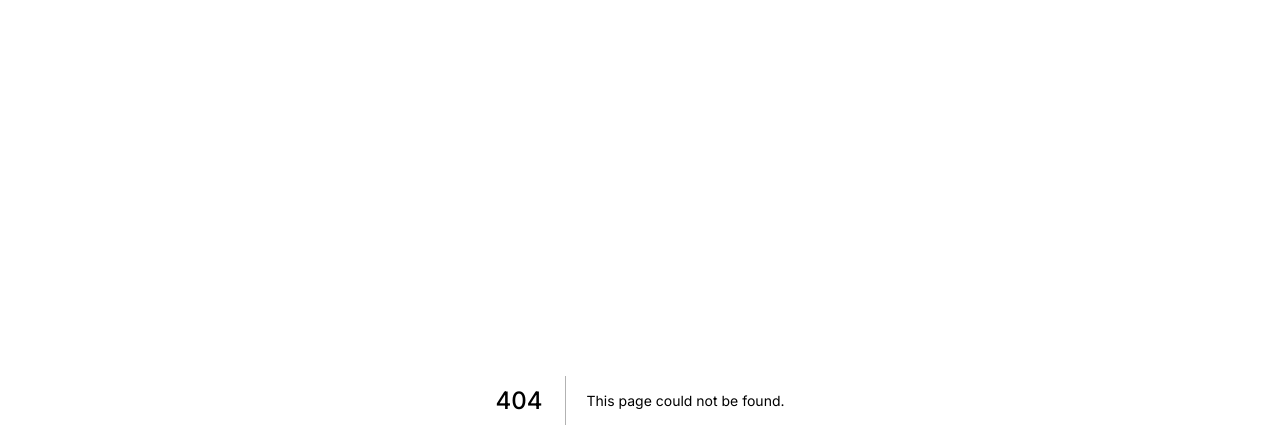
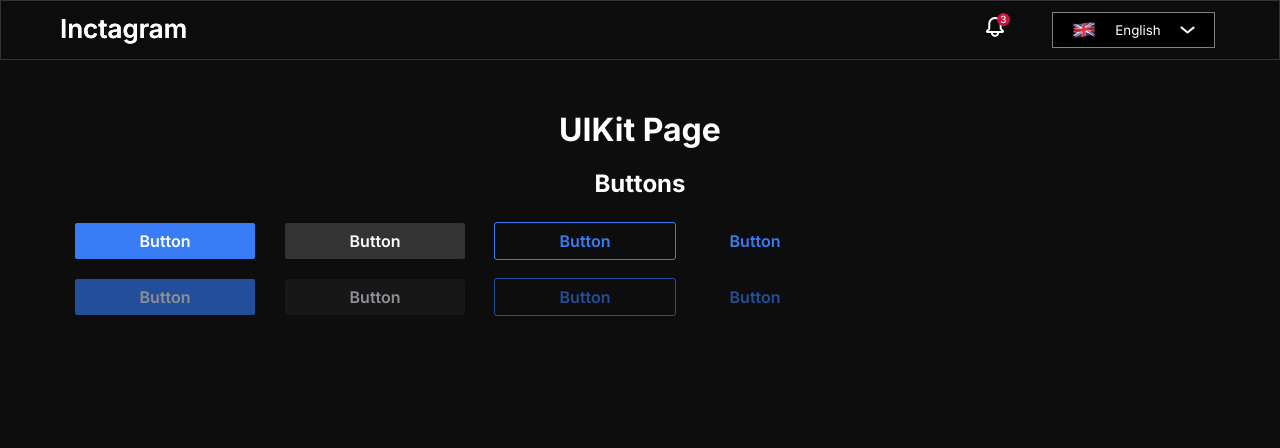
Before and after one commit to FightersForJustice/inctagram, a Next.js app: page /dev/ui-kit in a window 1280 px wide. Before the commit this address had no page. Shown: the top 448 px of the page. Built offline with nearby package versions, Linux system fonts and the light colour scheme.

Commit message:
dev: add UIKit page

```diff
--- a/@ui/ui-kit/Button/Button.module.scss
+++ b/@ui/ui-kit/Button/Button.module.scss
@@ -59,7 +59,7 @@
 
       &:focus {
         background-color: $dark-300;
-        outline: 2px solid $primary-300;
+        outline: 1px solid $primary-300;
       }
 
       &:disabled {
--- /dev/null
+++ b/pages/dev/ui-kit/index.module.scss
@@ -0,0 +1,27 @@
+.kitContainer{
+    padding: 50px;
+
+    .header{
+        color: white;
+        text-align: center;
+    }
+    .kitBlock{
+        margin: 20px;
+
+        .componentHeader{
+            text-align: center;
+            color: white;
+        }
+        .components{
+            display: flex;
+            gap: 20px;
+            padding-top: 20px;
+        }
+    }
+}
+
+.buttonBlock{
+    display: flex;
+    flex-direction: column;
+    gap: 10px;
+}
--- /dev/null
+++ b/pages/dev/ui-kit/index.tsx
@@ -0,0 +1,52 @@
+import { PageWrapper } from 'components/PageWrapper/PageWrapper'
+import { getLayout } from '@/components/Layout/Layout'
+import { Button } from '@/@ui/ui-kit/Button/Button'
+import style from './index.module.scss'
+import { BUTTON_COLORS } from '@/@ui/ui-kit/Button/constants'
+
+export const getStaticProps = async () => {
+  return {
+    props: {},
+  }
+}
+
+const Login = () => {
+  return (
+    <PageWrapper>
+      <div className={style.kitContainer}>
+        <h1 className={style.header}> UIKit Page</h1>
+
+        <div className={style.kitBlock}>
+            <h2 className={style.componentHeader}>Buttons</h2>
+            <div className={style.components}>
+
+                <div className={style.buttonBlock}>
+                <Button text='Button'></Button>
+                <Button text='Button' disabled></Button>
+                </div>
+
+                <div className={style.buttonBlock}>
+                <Button color={BUTTON_COLORS.BASIC} text='Button'></Button>
+                <Button color={BUTTON_COLORS.BASIC} text='Button' disabled></Button>
+                </div>
+
+                <div className={style.buttonBlock}>
+                <Button color={BUTTON_COLORS.OUTLINED} text='Button'></Button>
+                <Button color={BUTTON_COLORS.OUTLINED} text='Button' disabled></Button>
+                </div>
+
+                <div className={style.buttonBlock}>
+                <Button color={BUTTON_COLORS.GHOST} text='Button'></Button>
+                <Button color={BUTTON_COLORS.GHOST} text='Button' disabled></Button>
+                </div>
+
+            </div>
+        </div>
+
+      </div>
+    </PageWrapper>
+  )
+}
+
+Login.getLayout = getLayout
+export default Login
```
